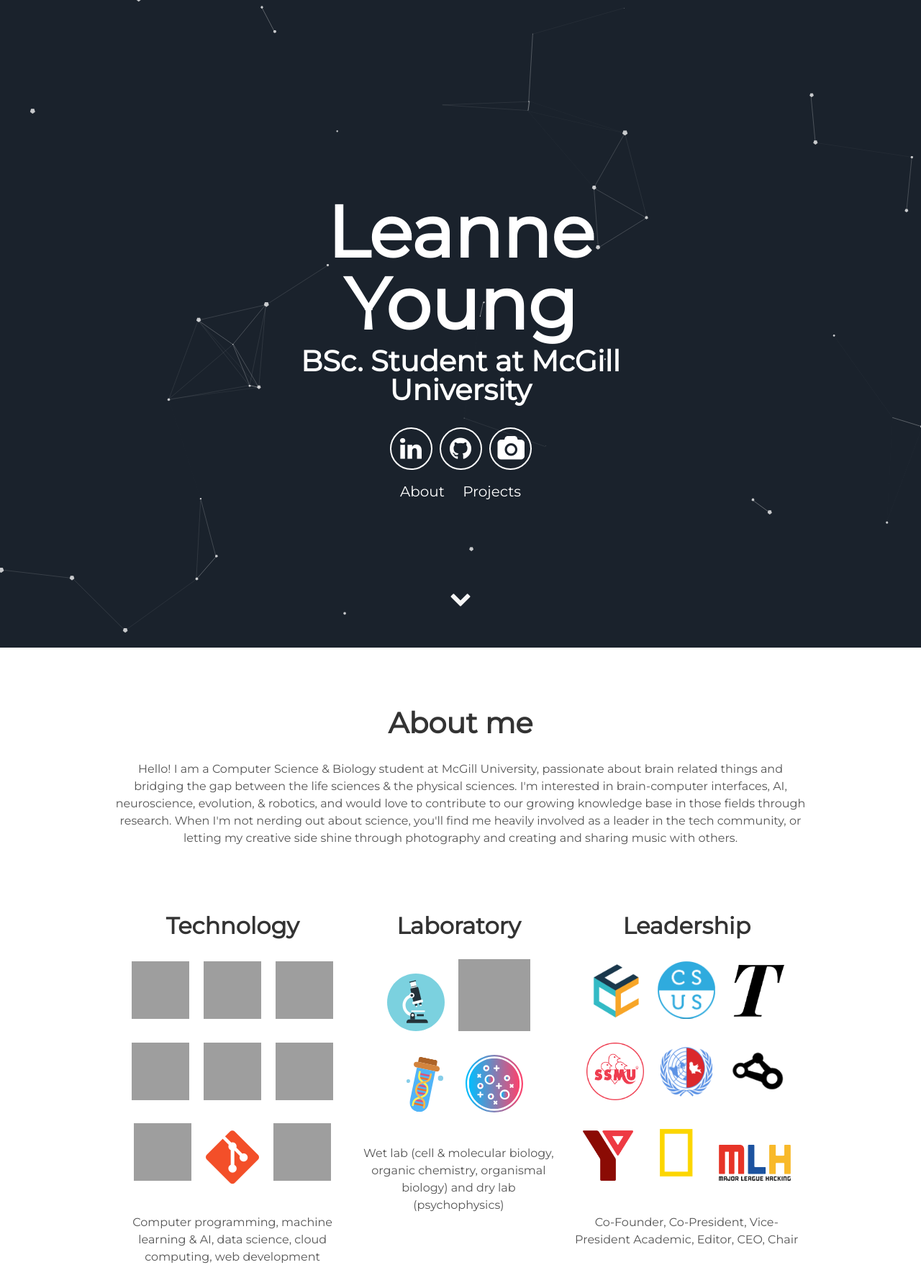
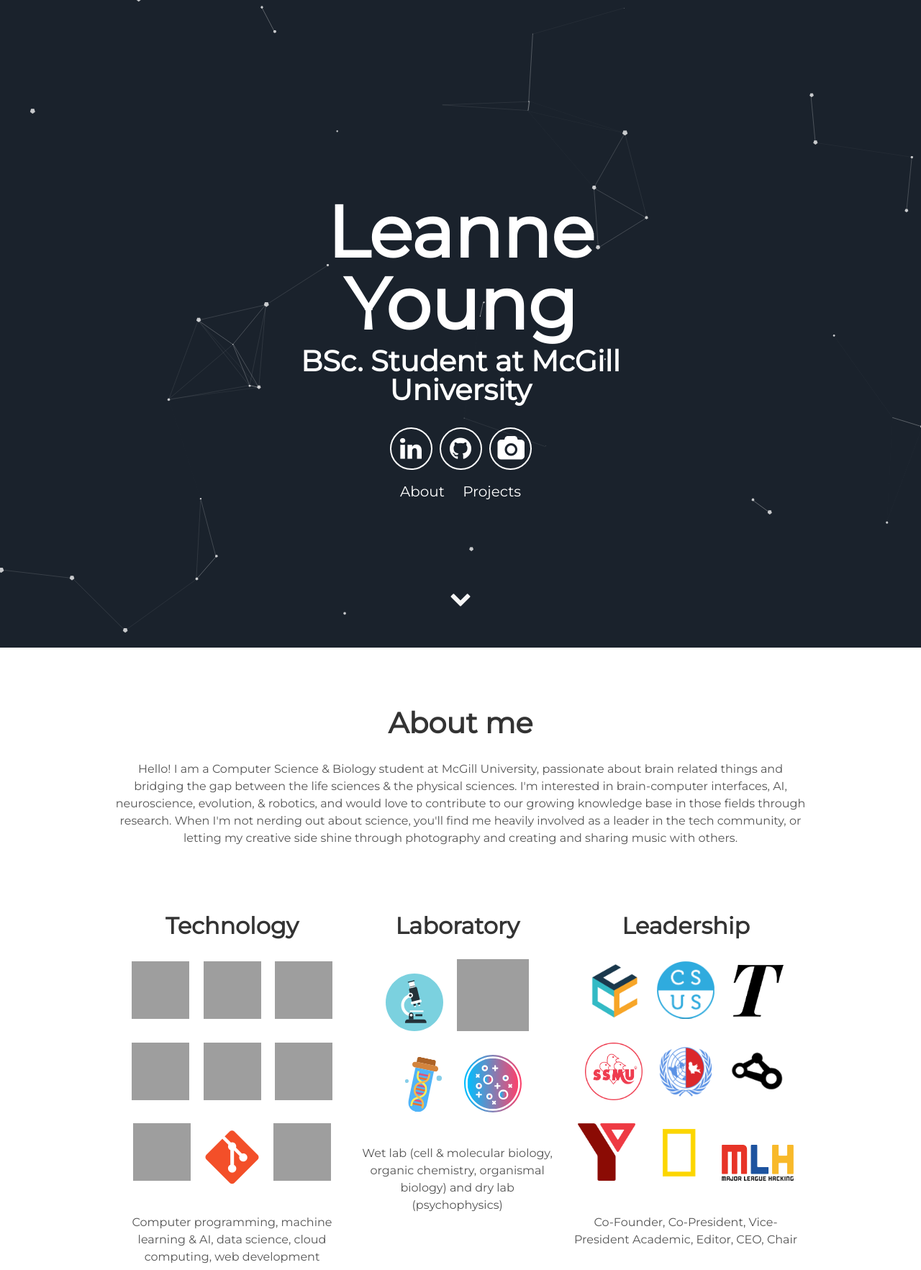
Before and after one commit to leanne-young/leanne-young.github.io, a Jekyll site: the page built from index.md, in a window 1280 px wide. Shown: the top 1765 px of the page at 72% size. Built offline with Jekyll 4.4.1, drawn with Linux system fonts in a browser that asks for light colours; our own code applies the rules of GitHub Pages for plain Markdown files; grey boxes are pictures that could not be loaded.

Commit message:
Update about.html

```diff
--- a/_includes/about.html
+++ b/_includes/about.html
@@ -35,7 +35,7 @@
       <img src="/assets/img/ssmu logo.png" width="80" height="80"/>
       <img src="/assets/img/irsam.png" width="80" height="80"/>
       <img src="/assets/img/sus.png" width="80" height="80"/>
-      <img src="/assets/img/ymca.png" width="70" height="70"/>
+      <img src="/assets/img/ymca.png" width="80" height="80"/>
       <img src="/assets/img/ng.png" width="80" height="80"/>
       <img src="/assets/img/mlh.png" width="100" height="50"/>
       <p>Co-Founder, Co-President, Vice-President Academic, Editor, CEO, Chair</p>
```
